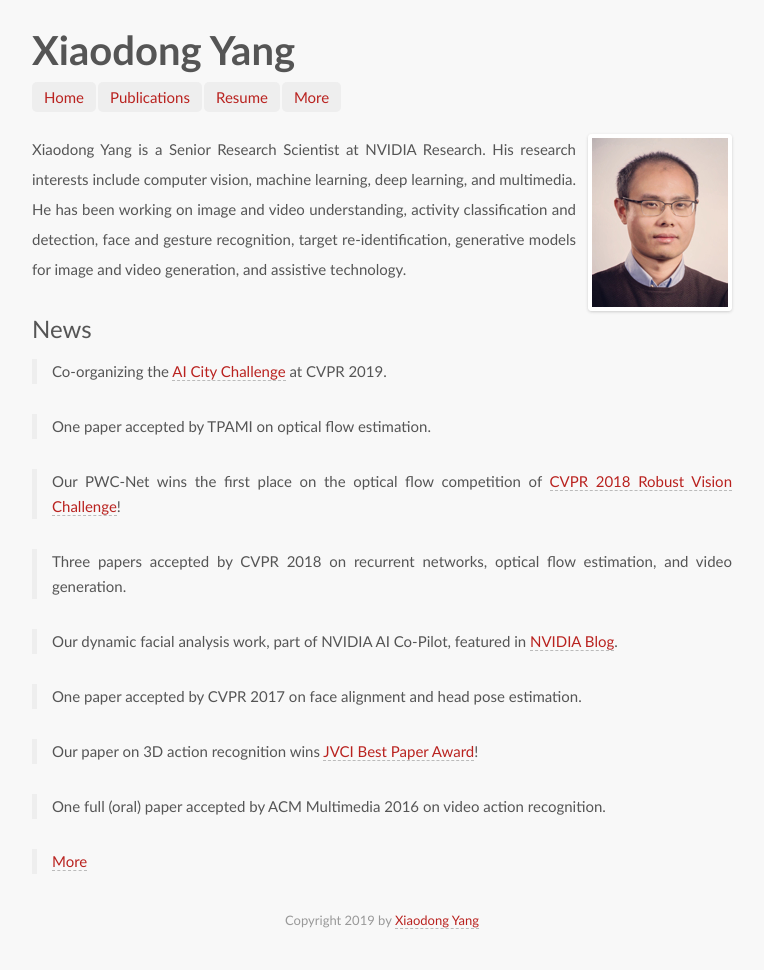
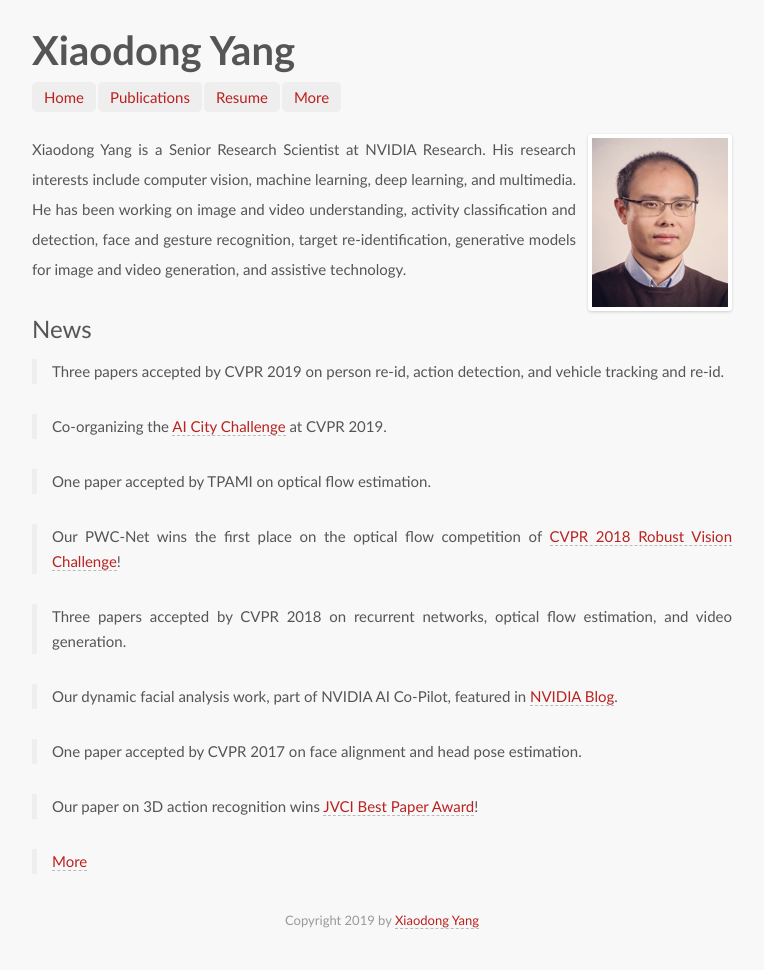
Before and after one commit to xiaodongyang/xiaodongyang.github.io, a Jekyll site: the page built from index.md, in a window 1280 px wide. Shown: the whole page, without its empty margins (258-1022 px from the left). Built offline with Jekyll 4.4.1, drawn with Linux system fonts in a browser that asks for light colours; some web fonts are replaced.

Commit message:
Update index.md

```diff
--- a/index.md
+++ b/index.md
@@ -6,6 +6,8 @@
 Xiaodong Yang is a Senior Research Scientist at NVIDIA Research. His research interests include computer vision, machine learning, deep learning, and multimedia. He has been working on image and video understanding, activity classification and detection, face and gesture recognition, target re-identification, generative models for image and video generation, and assistive technology.
 
 ## News
+
+> Three papers accepted by CVPR 2019 on person re-id, action detection, and vehicle tracking and re-id.
 
 > Co-organizing the [AI City Challenge](https://www.aicitychallenge.org) at CVPR 2019.
 
@@ -21,6 +23,4 @@
 
 > Our paper on 3D action recognition wins [JVCI Best Paper Award](/publications/papers/jvci-best-paper-award.pdf)!
 
-> One full (oral) paper accepted by ACM Multimedia 2016 on video action recognition.
-
 > [More](/news)
```
